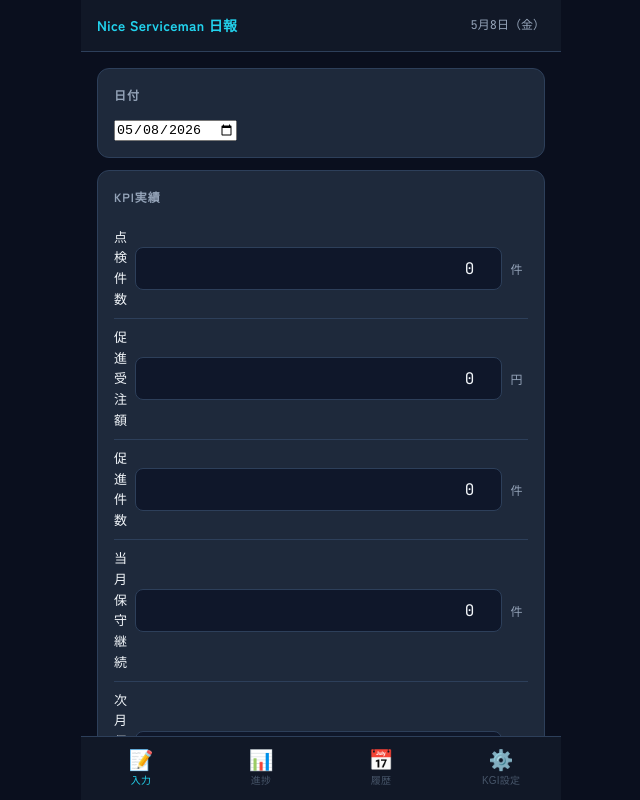
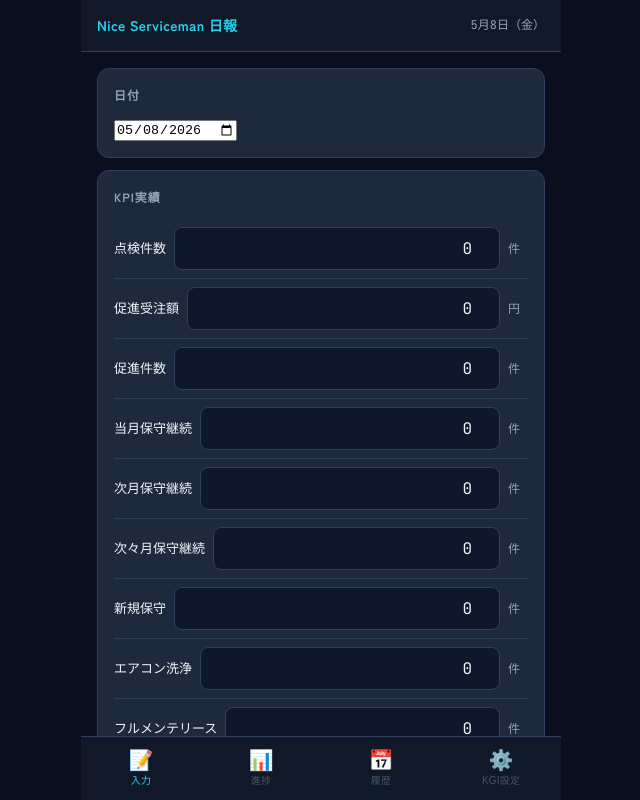
Before and after one commit to ooshiro-a/nippo, a plain HTML site: page index.html in a window 1280 px wide. Shown: the whole page, without its empty margins (319-959 px from the left). Drawn offline with nearby package versions, Linux system fonts and the light colour scheme; no server answers.

Commit message:
fix: KPI入力フィールドを中央配置に変更

```diff
--- a/css/style.css
+++ b/css/style.css
@@ -454,14 +454,14 @@ label {
 .kgi-field-row:last-child { border-bottom: none; }
 
 .kgi-field-label {
-  flex: 1;
   font-size: 13px;
   color: var(--text-primary);
+  flex-shrink: 0;
 }
 
 .kgi-field-input {
-  width: 90px;
-  text-align: right;
+  flex: 1;
+  text-align: center;
   font-family: var(--font-mono);
   font-size: 16px;
 }
```
